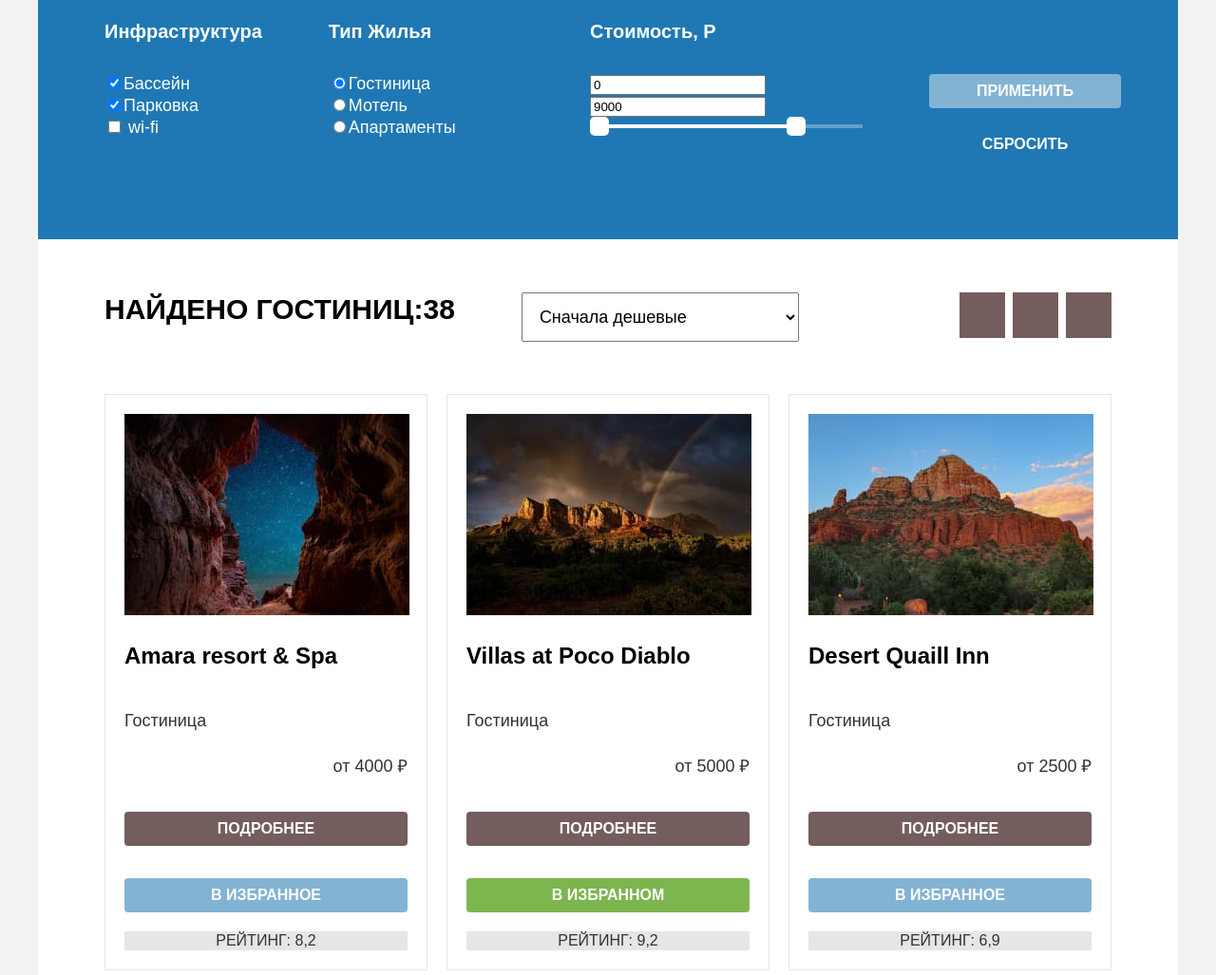
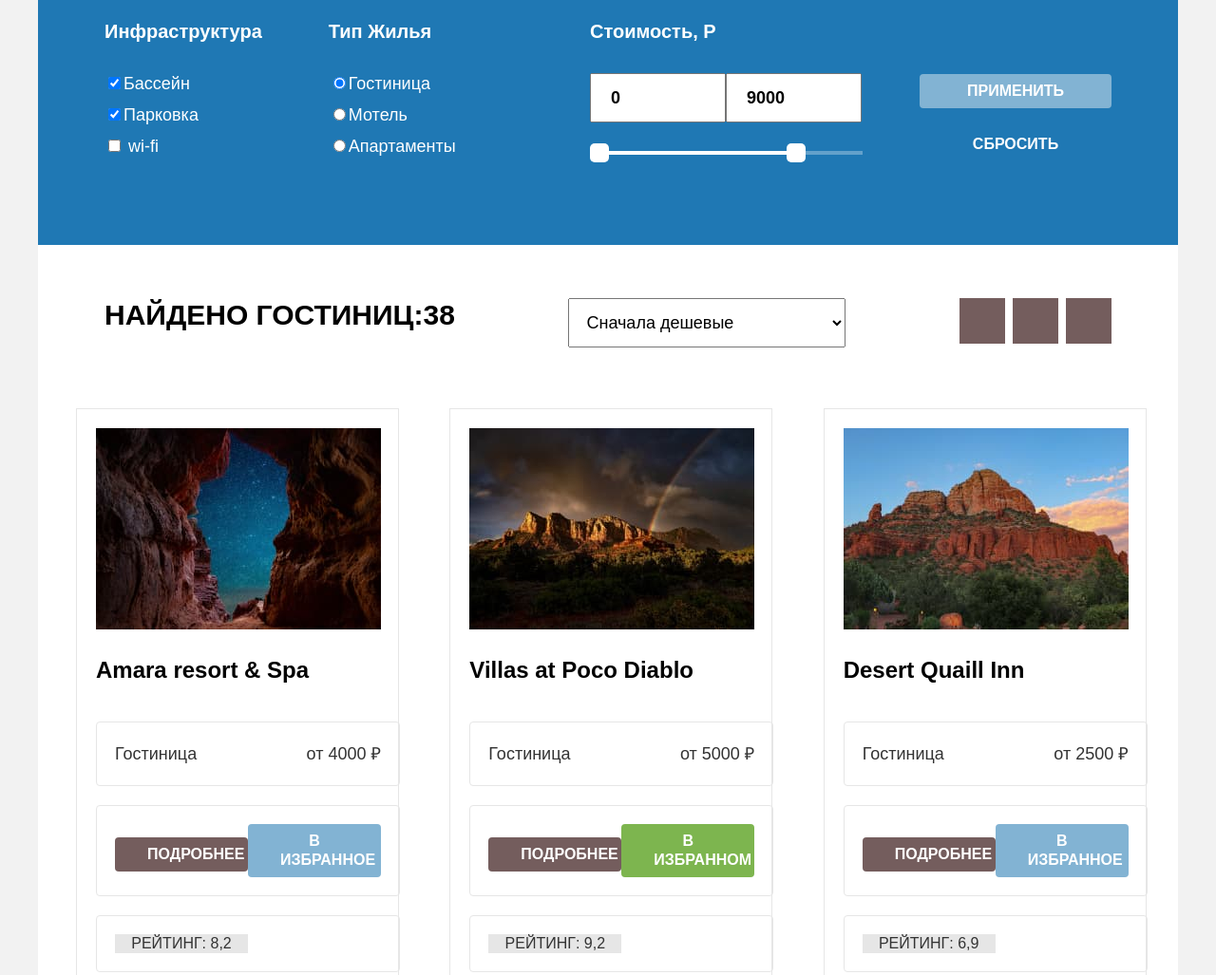
Before and after one commit to htmlacademy-htmlcss/1755261-sedona-2, a plain HTML site: page catalog.html in a window 1280 px wide. Shown: the part 240-1267 px from the top of the page at 95% size. Drawn offline with Linux system fonts and the light colour scheme; a web font is replaced by a local one.

Commit message:
Исправляет мелкую сетку

```diff
--- a/catalog.html
+++ b/catalog.html
@@ -108,7 +108,7 @@
             <div class="catalog-filter-pb">
             <fieldset class="catalog-filter-group">
               <legend class="catalog-filter-title">Стоимость, Р</legend>
-              <ul class="catalog-filter-list">
+              <ul class="catalog-filter-price">
                 <li class="catalog-filter-item">
                   <label class="control">
                     <input class="control-input input-price" type="number" name="start_price" value="0">
@@ -120,11 +120,9 @@
                   </label>
                 </li>
               </ul>
-
-
-              <div class="test-input">
-                <button class="input-btn input-btn-1" type=" button"></button>
-                <button class="input-btn input-btn-2" type="button"></button>
+              <div class="filter-range">
+                <button class="range-btn range-btn-1" type=" button"></button>
+                <button class="range-btn range-btn-2" type="button"></button>
               </div>
             </fieldset>
             <div class="button-filter">
@@ -166,6 +164,7 @@
         </header>
 
 
+
         <ul class="hotel-list">
           <li class="hotel-card">
             <a class="hotel-card-link" href="#">
@@ -173,12 +172,18 @@
               <h3 class="hotel-card-title">Amara resort & Spa</h3>
             </a>
             <div class="hotel-card-filter">
+              <div class="product-list-filter">
             <span class="hotel-type">Гостиница</span>
             <span class="hotel-card-price">от 4000 ₽</span>
+            </div>
+            <div class="product-list-filter">
             <a class="hotel-card-button button button-brown" href="#">Подробнее</a>
             <button class="button button-blue" type="button">В избранное</button>
+            </div>
+            <div class="product-list-filter">
             <span class="visually-hidden">4 звезды</span>
             <span class="rating">Рейтинг: 8,2</span>
+            </div>
             </div>
           </li>
           <li class="hotel-card">
@@ -187,12 +192,18 @@
               <h3 class="hotel-card-title">Villas at Poco Diablo</h3>
             </a>
             <div class="hotel-card-filter">
+              <div class="product-list-filter">
             <span class="hotel-type">Гостиница</span>
             <span class="hotel-card-price">от 5000 ₽</span>
+              </div>
+              <div class="product-list-filter">
             <a class="hotel-card-button button button-brown" href="#">Подробнее</a>
             <button class="button button-green" type="button">В избранном</button>
+              </div>
+              <div class="product-list-filter">
             <span class="visually-hidden">4 звезды</span>
             <span class="rating">Рейтинг: 9,2</span>
+              </div>
           </div>
           </li>
           <li class="hotel-card">
@@ -201,12 +212,18 @@
               <h3 class="hotel-card-title">Desert Quaill Inn</h3>
             </a>
             <div class="hotel-card-filter">
+              <div class="product-list-filter">
             <span class="hotel-type">Гостиница</span>
             <span class="hotel-card-price">от 2500 ₽</span>
+              </div>
+              <div class="product-list-filter">
             <a class="hotel-card-button button button-brown" href="#">Подробнее</a>
             <button class="button button-blue" type="button">В избранное</button>
+              </div>
+              <div class="product-list-filter">
             <span class="visually-hidden">3 звезды</span>
             <span class="rating">Рейтинг: 6,9</span>
+              </div>
             </div>
           </li>
           <li class="hotel-card">
@@ -214,12 +231,18 @@
               <img class="hotel-card-image" src="images/hotels/hotel-4.jpg" width="300" height="212" alt="Горы на фоне звездного неба">
               <h3 class="hotel-card-title">GreenTree Inn</h3>
             </a>
+            <div class="product-list-filter">
             <span class="hotel-type">Гостиница</span>
             <span class="hotel-card-price">от 1500 ₽</span>
+            </div>
+            <div class="product-list-filter">
             <a class="hotel-card-button button button-brown" href="#">Подробнее</a>
             <button class="button button-blue" type="button">В избранное</button>
+            </div>
+            <div class="product-list-filter">
             <span class="visually-hidden">2 звезды</span>
             <span class="rating">Рейтинг: 5,0</span>
+            </div>
           </li>
         </ul>
 
--- a/styles/styles.css
+++ b/styles/styles.css
@@ -51,6 +51,10 @@
   padding: 0 70px;
 }
 
+.services-container {
+  padding: 64px 0;
+}
+
 .button {
   font-family: inherit;
   font-size: 16px;
@@ -63,6 +67,7 @@
   border: none;
   border-radius: 4px;
   padding: 8px 34px;
+  margin: 0;
 }
 
 .button.big {
@@ -70,13 +75,14 @@
   line-height: 36px;
   padding: 8px 50px;
   min-width: 376px;
+  border-radius: 0;
 }
 
 .button-brown {
   background-color: #745d5d;
   display: inline-block;
   align-self: flex-start;
-  margin: 14px 0;
+  margin-top: 14px;
 }
 
 .button-blue {
@@ -85,11 +91,15 @@
 
 .button-green {
   background-color: #7DB54F;
-  padding: 8px 50px;
+
 }
 
 .button-clear {
   background-color: transparent;
+}
+
+.button-blue.big {
+  min-width: 232px;
 }
 
 .catalog-form-btn {
@@ -193,7 +203,7 @@
   line-height: 28px;
   text-transform: uppercase;
   margin-top: 0;
-  margin-bottom: 64px;
+  margin-bottom: 62px;
 }
 
 .advantages-img {
@@ -209,7 +219,6 @@
   text-transform: uppercase;
   margin: 0;
   margin-bottom: 25px;
-  padding-top: 64px;
 }
 
   .text-basic {
@@ -217,7 +226,7 @@
     font-size: 22px;
     line-height: 26px;
     color: #333333;
-    margin-bottom: 70px;
+    margin: 0;
   }
 
 .advantages-list {
@@ -253,7 +262,6 @@
   font-weight: 400;
   font-size: 18px;
   line-height: 21px;
-  margin: 0;
 }
 
 .advantages-item {
@@ -312,6 +320,14 @@
   line-height: 21px;
 }
 
+.appointment {
+  padding: 96px 0;
+}
+
+.appointment-text {
+  margin-bottom: 54px;
+}
+
 .newsletter {
   background-size: cover;
   background-repeat: no-repeat;
@@ -334,6 +350,12 @@
   color: #000000;
 }
 
+.newsletter-form {
+  display: flex;
+  justify-content: center;
+  padding: 54px 0;
+}
+
 .title-search {
 padding:0 20px;
 }
@@ -343,7 +365,9 @@
     font-family: inherit;
     font-size: 18px;
     line-height: 24px;
+    width: 452px;
     border: none;
+    padding: 14px 20px;
   }
 
   .field::placeholder {
@@ -356,7 +380,7 @@
   display: flex;
   flex-wrap: wrap;
   justify-content: space-between;
-  padding: 45px 0;
+  padding: 45px 70px;
 }
 
 .footer-social-list {
@@ -409,6 +433,8 @@
   margin: 0;
   padding: 0;
   border: none;
+  display: flex;
+  flex-wrap: wrap;
 }
 
 .breadcrumbs {
@@ -440,7 +466,6 @@
 
 .button-filter {
  margin-top: 56px;
- margin-left: 70px;
  display: flex;
  flex-direction: column;
  gap: 20px;
@@ -465,6 +490,26 @@
 }
 
 .catalog-filter-list {
+  list-style-type: none;
+  margin: 0;
+  padding: 0;
+}
+
+.control-input.input-price {
+  width: 143px;
+  font-weight: 700;
+  font-size: 18px;
+  line-height: 24px;
+  padding: 12px 20px;
+}
+
+.control-input {
+  margin-bottom: 16px;
+}
+
+.catalog-filter-price {
+  display: flex;
+  flex-direction: row;
   list-style-type: none;
   margin: 0;
   padding: 0;
@@ -499,14 +544,14 @@
   max-width: 1200px;
 }
 
-.test-input {
+.filter-range {
   width: 287px;
   height: 20px;
   position: relative;
 }
 
-.test-input::before,
-.test-input::after {
+.filter-range::before,
+.filter-range::after {
  content: '';
  position: absolute;
  left: 0;
@@ -516,17 +561,17 @@
  background-color: #ffffff;
 }
 
-.test-input::before {
+.filter-range::before {
  width: 226px;
 }
 
-.test-input::after {
+.filter-range::after {
  left: 226px;
  opacity: .3;
  width: 61px;
 }
 
-.input-btn {
+.range-btn {
   position: absolute;
   width: 20px;
   height: 20px;
@@ -535,21 +580,23 @@
   border: none;
 }
 
-.input-btn-2 {
+.range-btn-2 {
   left: 206.5px;
 }
 
 .title-hotel {
   padding-top: 0;
+  margin: 0;
+  margin-right: auto;
+  max-width: 530px;
 }
 
 .hotel-list {
-  display: flex;
-  padding: 0 70px 40px;
-  flex-wrap: wrap;
-  align-content: stretch;
-  margin: 0;
+  display: grid;
+  grid-template-columns: repeat(3, 1fr);
   gap: 20px;
+  padding-bottom: 40px;
+  border-bottom: 1px solid rgba(230, 230, 230, 1);
   list-style-type: none;
 }
 
@@ -565,7 +612,6 @@
 .hotel-card-filter {
   margin-top: 16px;
   display: grid;
-  grid-template-columns: repeat(2 140px);
   gap: 20px;
 }
 
@@ -575,14 +621,21 @@
   display: inline-block;
 }
 
+.product-list-filter {
+  display: grid;
+  grid-template-columns: repeat(2, 140px);
+  padding: 19px;
+  border: 1px solid rgba(230, 230, 230, 1);
+  border-radius: 4px;
+}
+
 .select-control {
   font-weight: 400;
   font-size: 18px;
   line-height: 28px;
   width: 292px;
-  margin-right: 70px;
+  padding: 14px;
   margin: 0;
-  padding: 14px;
 }
 
 .control {
```
Also changed, not shown: index.html (+3 -3 lines).
